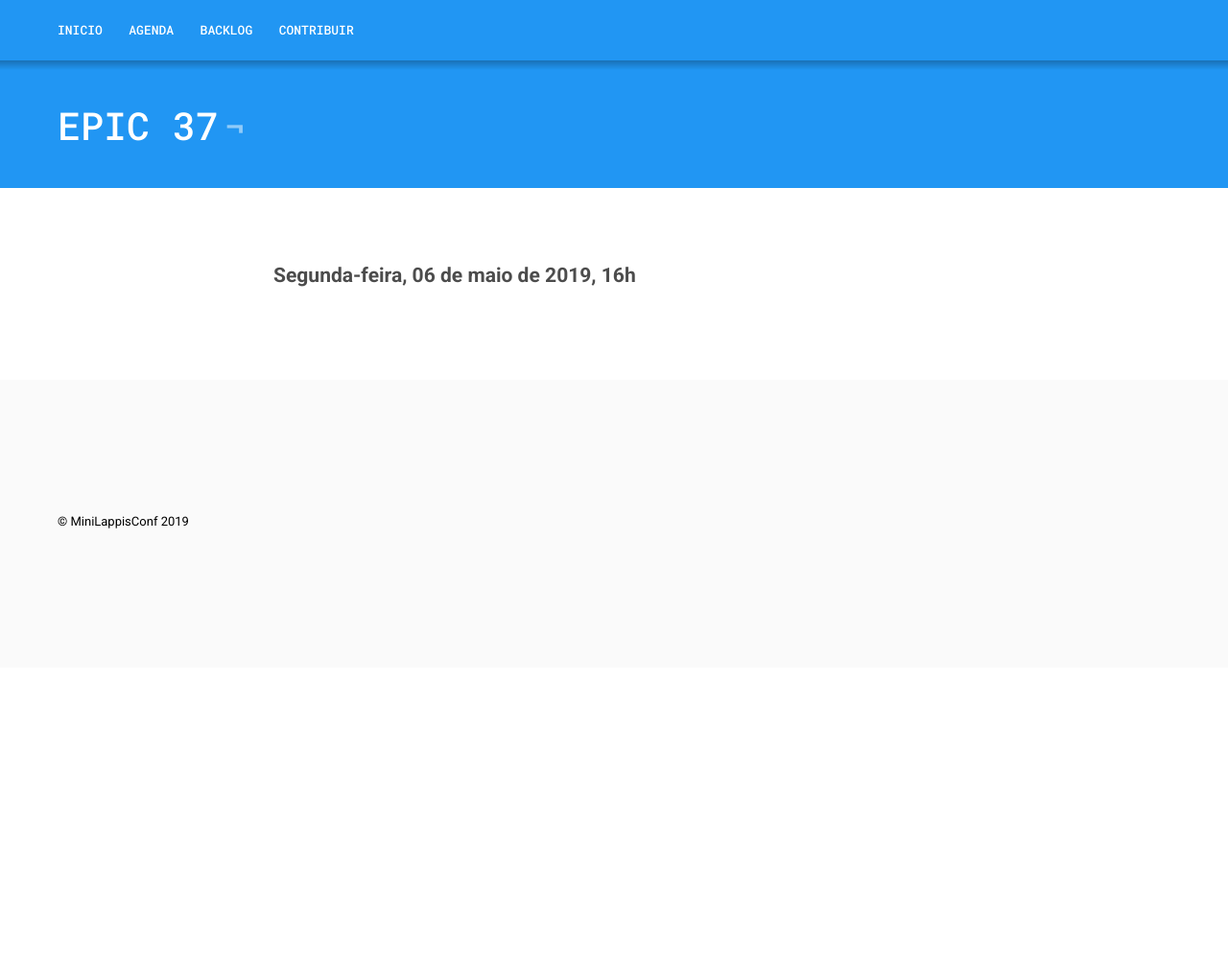
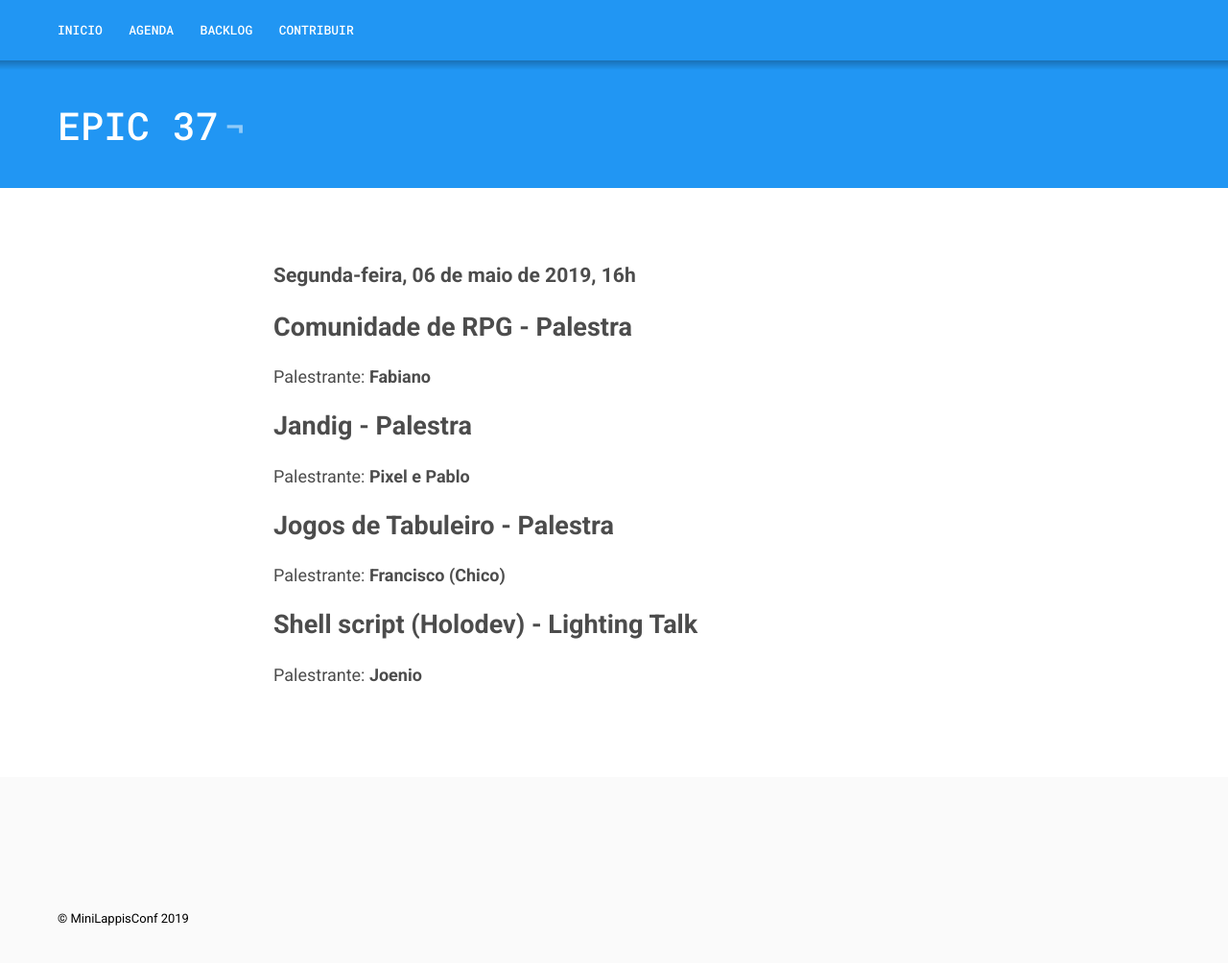
Before and after one commit to lappis-unb/MiniLappisConf, a Jekyll site: the page built from _posts/2019-04-28-epic37-draft.md, in a window 1280 px wide and 1110 px high. Shown: the top 1004 px of the window at 96% size. Built offline with Jekyll 4.4.1, drawn with Linux system fonts in a browser that asks for light colours.

Commit message:
Adjust Epic 37

```diff
--- /dev/null
+++ b/_posts/2019-04-28-epic37-draft.md
@@ -0,0 +1,23 @@
+---
+layout: post
+title: EPIC 37
+data: "06 de maio de 2019, 17h30"
+hora: ""
+tags:
+- draft
+---
+
+
+### Segunda-feira, 06 de maio de 2019, 16h
+
+## Comunidade de RPG - Palestra
+Palestrante: **Fabiano**
+
+## Jandig - Palestra
+Palestrante: **Pixel e Pablo**
+
+## Jogos de Tabuleiro - Palestra
+Palestrante: **Francisco (Chico)**
+
+## Shell script (Holodev) - Lighting Talk
+Palestrante: **Joenio**
```
Also changed, not shown: _posts/2019-04-20-epic37-draft.md (deleted, +0 -11 lines), _posts/2019-04-29-epic36.md (renamed from _posts/2019-04-21-epic36-draft.md, +1 -6 lines), _posts/2019-04-27-epic38-draft.md (renamed from _posts/2019-04-19-epic38-draft.md).
